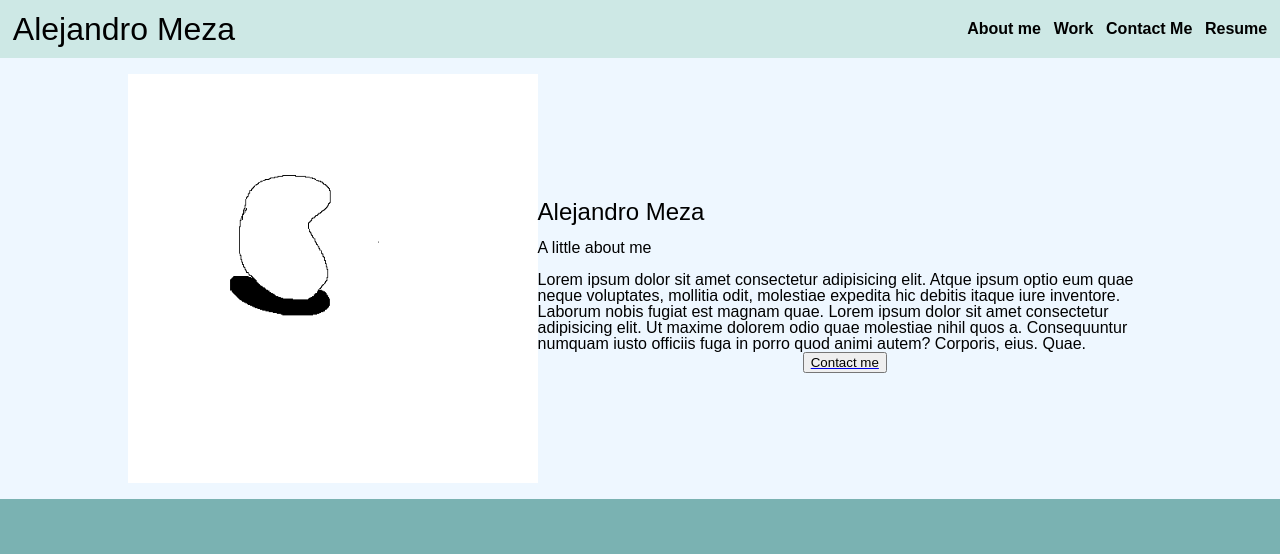
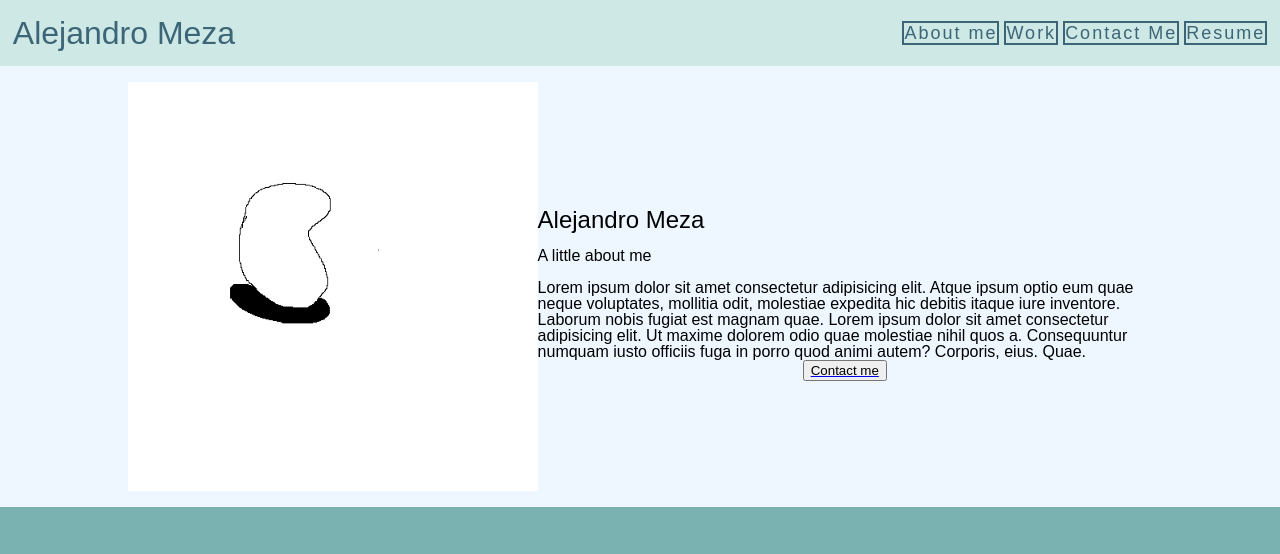
Before and after one commit to AlejandroM2023/Module_2_Challange, a plain HTML site: page index.html in a window 1280 px wide. Shown: the top 554 px of the page. Drawn offline with Linux system fonts and the light colour scheme.

Commit message:
read me updated

```diff
--- a/assets/css/style.css
+++ b/assets/css/style.css
@@ -12,6 +12,7 @@ body {
 }
 
 h1 {
+  color: #3c6577;
   font-size: 200%;
 }
 
@@ -32,18 +33,49 @@ nav ul{
   display: flex;
   justify-content: space-between;
   min-width: 300px;
+  gap:5px;
 }
 
-nav a {
-  background-color: unset;
-  color: var(--navlink-color);
-  font-weight: bold;
+nav a{
+  width: 200px;
+  height: 40px;
+  line-height: 40px;
+  font-size: 18px;
+  font-family: sans-serif;
   text-decoration: none;
+  color: #3c6577;
+  border: 2px solid #3c6577;
+  letter-spacing: 2px;
+  text-align: center;
+  position: relative;
+  transition: all .35s;
 }
 
-nav a:hover {
-  background-color: #fff;
+nav a span{
+  position: relative;
+  z-index: 2;
 }
+
+nav a:after{
+  position: absolute;
+  content: "";
+  top: 0;
+  left: 0;
+  width: 0;
+  height: 100%;
+  background: #3c6577;
+  transition: all .35s;
+}
+
+a:hover{
+  color: #EEF7FF;
+}
+
+a:hover:after{
+  width: 100%;
+}
+
+
 
 main {
   display: flex;
--- a/index.html
+++ b/index.html
@@ -15,10 +15,10 @@
     <h1>Alejandro Meza</h1>
     <nav>
       <ul>
-        <li><a href="#me">About me</a></li>
-        <li><a href="#work">Work</a></li>
-        <li><a href="#contactTitle">Contact Me</a></li>
-        <li><a href="./assets/AlejandroMeza-Resume.docx.pdf" download="AlejandroMeza-Resume" target="_blank">Resume</a></li>
+        <li><a href="#me"><span>About me</span></a></li>
+        <li><a href="#work"><span>Work</span></a></li>
+        <li><a href="#contactTitle"><span>Contact Me</span></a></li>
+        <li><a href="./assets/AlejandroMeza-Resume.docx.pdf" download="AlejandroMeza-Resume" target="_blank"><span>Resume</span></a></li>
       </ul>
     </nav>
   </header>
```
Also changed, not shown: 1 other file.
